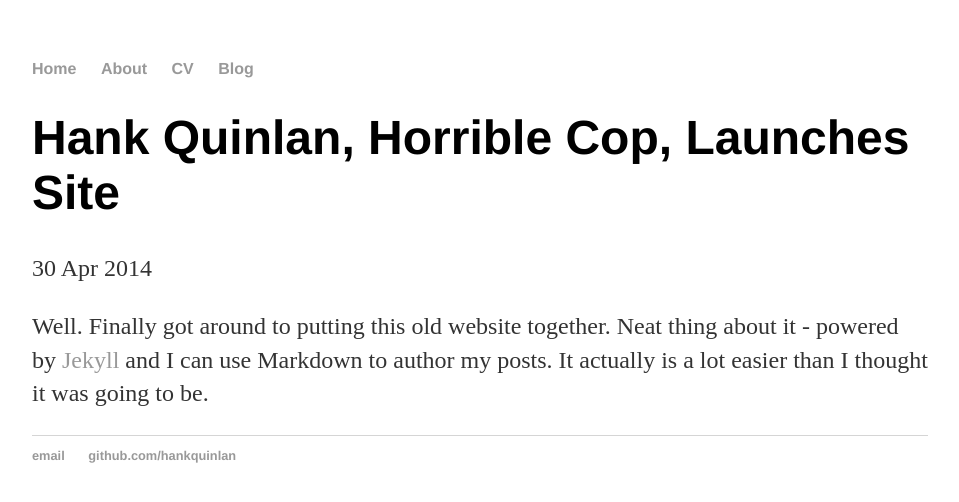
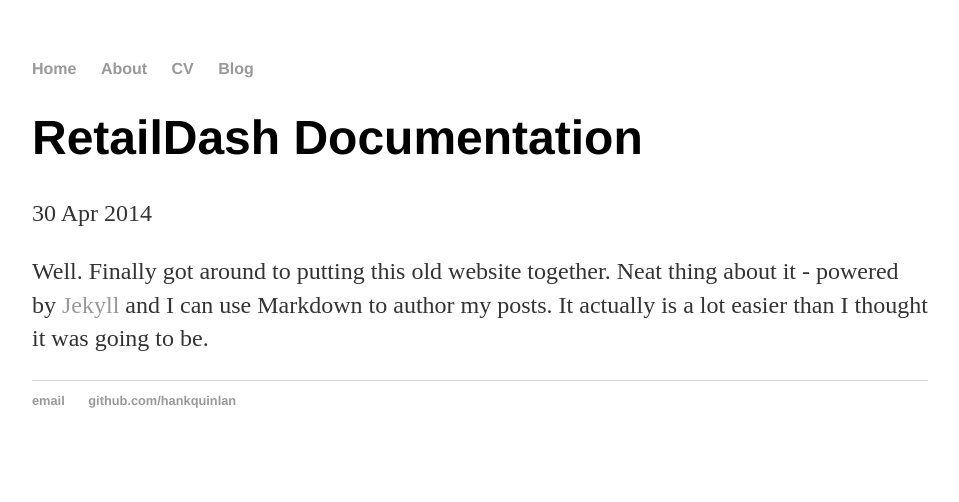
Before and after one commit to deepakverma256/deepakverma256.github.io, a Jekyll site: the page built from _posts/2014-04-30-hank-quinlan-site-launched.md, in a window 1280 px wide. Shown: the top 502 px of the page, without its empty margins (160-1119 px from the left). Built offline with Jekyll 4.4.1, drawn with Linux system fonts in a browser that asks for light colours.

Commit message:
Update 2014-04-30-hank-quinlan-site-launched.md

```diff
--- a/_posts/2014-04-30-hank-quinlan-site-launched.md
+++ b/_posts/2014-04-30-hank-quinlan-site-launched.md
@@ -1,6 +1,6 @@
 ---
 layout: post
-title: "Hank Quinlan, Horrible Cop, Launches Site"
+title: "RetailDash Documentation"
 date: 2014-04-30
 ---
 
```
